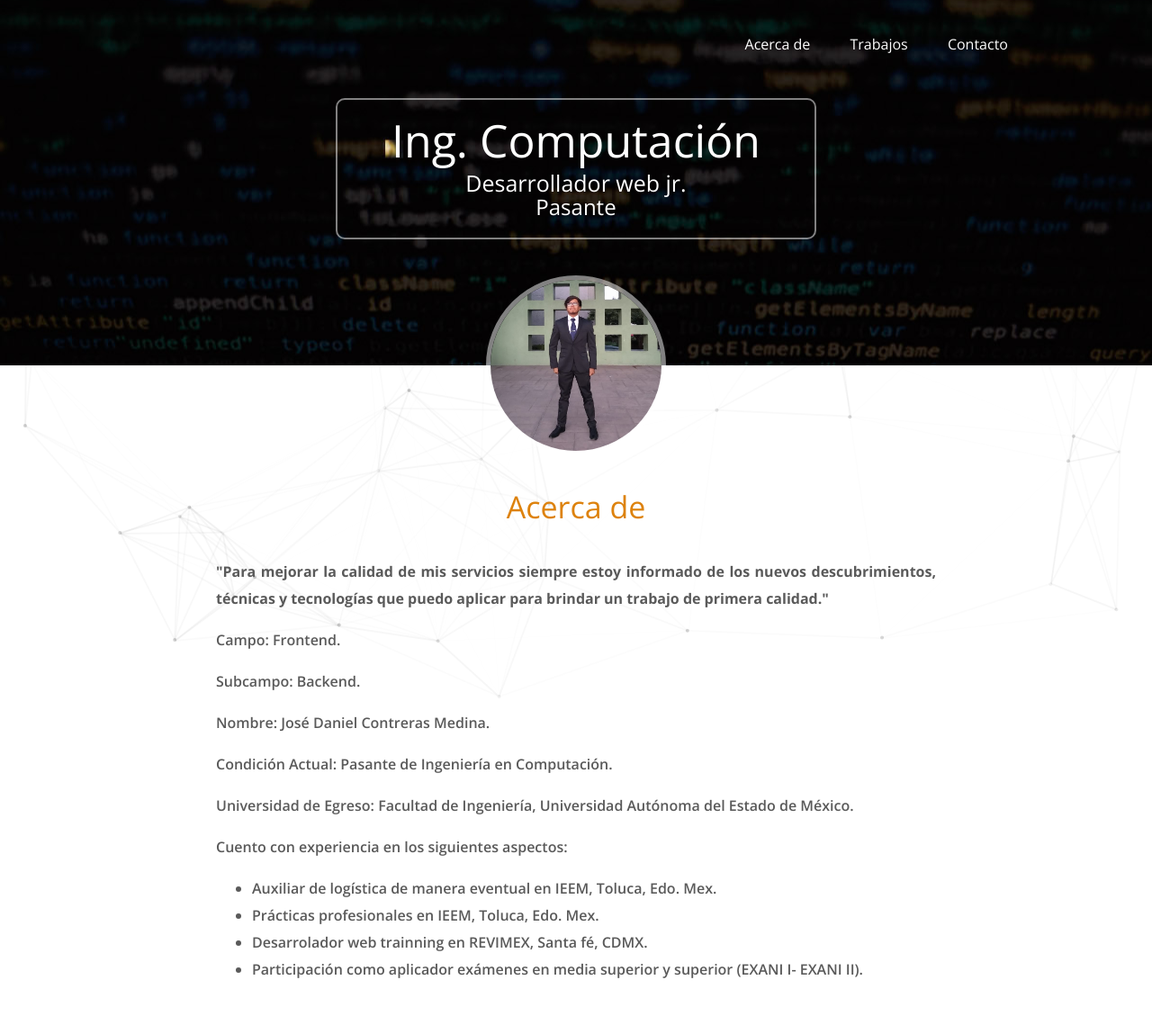
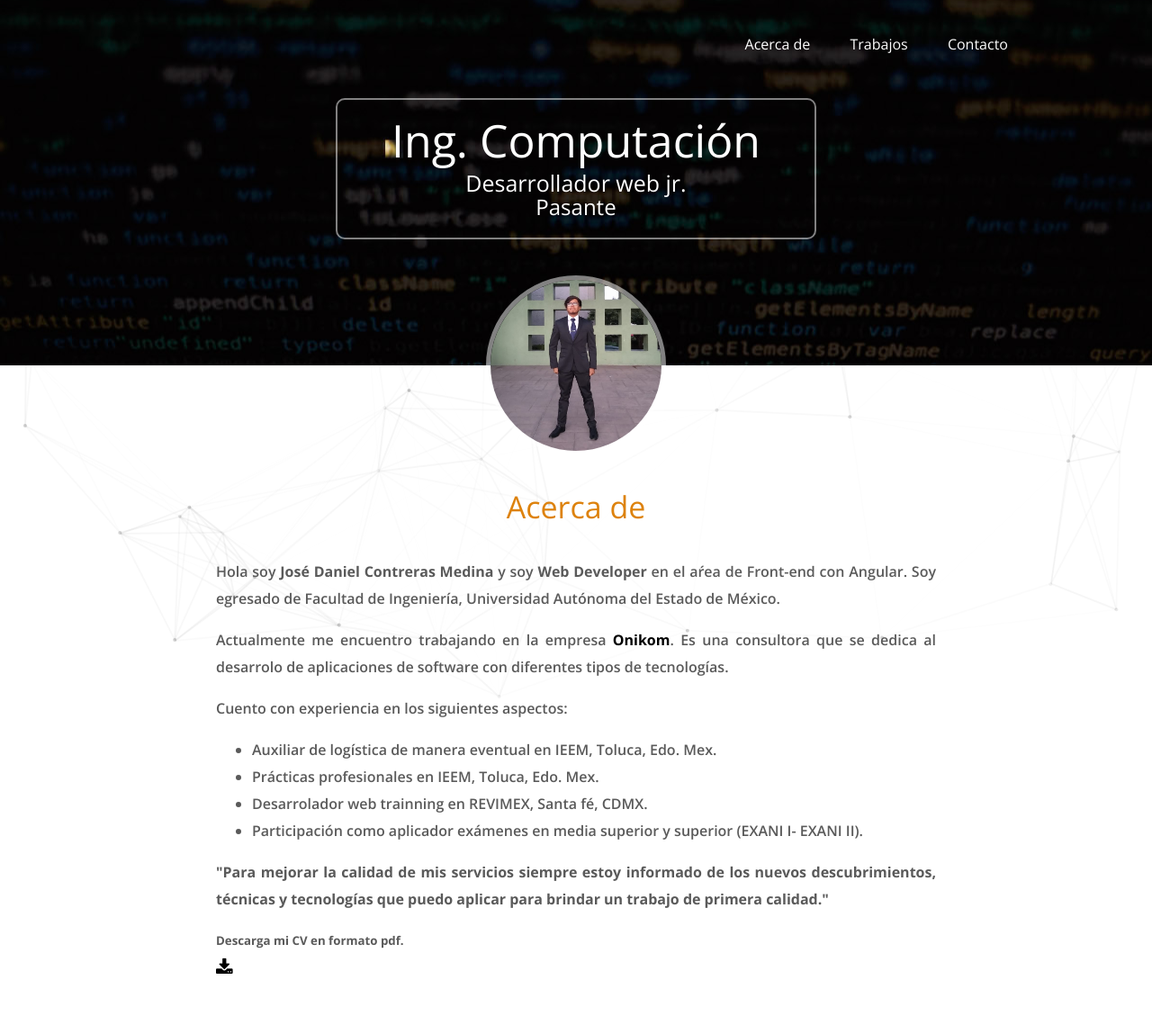
Before and after one commit to joseDanCM1995A/portafolio, a PHP site: page / in a window 1280 px wide; the page is wider, and only the part inside the window is pictured. Shown: the top 1149 px of that part at 90% size. Run offline with PHP 8.4, Linux system fonts and the light colour scheme; some libraries are stand-ins or nearby versions.

Commit message:
updating: about section

```diff
--- a/css/estilos.css
+++ b/css/estilos.css
@@ -151,6 +151,21 @@ header .contenedor-texto .texto .profesion {
     text-align: center;
 }
 
+.main .acercade .contenedor .texto .p {
+    text-align: center;
+}
+
+.onikom {
+    text-decoration: none;
+    color: black;
+}
+
+.onikom:hover {
+    text-decoration: underline;
+    color: rgb(21, 21, 151);
+}
+
+text-decoration: underline;
 
 /* cv */
 
--- a/index.html
+++ b/index.html
@@ -43,12 +43,13 @@
 
                 <div class="texto">
                     <h3 class="titulo" id="about">Acerca de</h3>
-                    <p><strong>"Para mejorar la calidad de mis servicios siempre estoy informado de los nuevos descubrimientos, técnicas y tecnologías que puedo aplicar para brindar un trabajo de primera calidad."</strong> </p>
-                    <p>Campo: Frontend.</p>
-                    <p>Subcampo: Backend.</p>
-                    <p>Nombre: José Daniel Contreras Medina.</p>
-                    <p>Condición Actual: Pasante de Ingeniería en Computación.</p>
-                    <p> Universidad de Egreso: Facultad de Ingeniería, Universidad Autónoma del Estado de México.</p>
+
+                    <p>Hola soy <strong>José Daniel Contreras Medina</strong> y soy <strong>Web Developer</strong> en el aŕea de Front-end con Angular. Soy egresado de Facultad de Ingeniería, Universidad Autónoma del Estado de México.
+                        <p>Actualmente me encuentro trabajando en la empresa <strong><a class="onikom" href="https://www.onikom.com.mx/">Onikom</a></strong>. Es una consultora que se dedica al desarrolo de aplicaciones de software con diferentes tipos de
+                            tecnologías.
+                        </p>
+
+
                         <p> Cuento con experiencia en los siguientes aspectos:</p>
                         <ul>
                             <li>
@@ -64,6 +65,8 @@
                                 Participación como aplicador exámenes en media superior y superior (EXANI I- EXANI II).
                             </li>
                         </ul>
+                        <p><strong>"Para mejorar la calidad de mis servicios siempre estoy informado de los nuevos descubrimientos, técnicas y tecnologías que puedo aplicar para brindar un trabajo de primera calidad."</strong> </p>
+
                     </p>
                     <div class="cv">
                         <h5>Descarga mi CV en formato pdf.</h5>
@@ -487,7 +490,7 @@
             <div class="boxSocial2">
                 <p>Sitio desarrollado por José Daniel Contreras Medina </p>
                 <p>ingejosedancm@gmail.com</p>
-                <p>Update: 16/07/2020</p>
+                <p>Update: 20/07/2020</p>
                 <p> &copy; 2020 </p>
             </div>
         </section>
```
Lines whose indentation alone changed are shown as unchanged.
